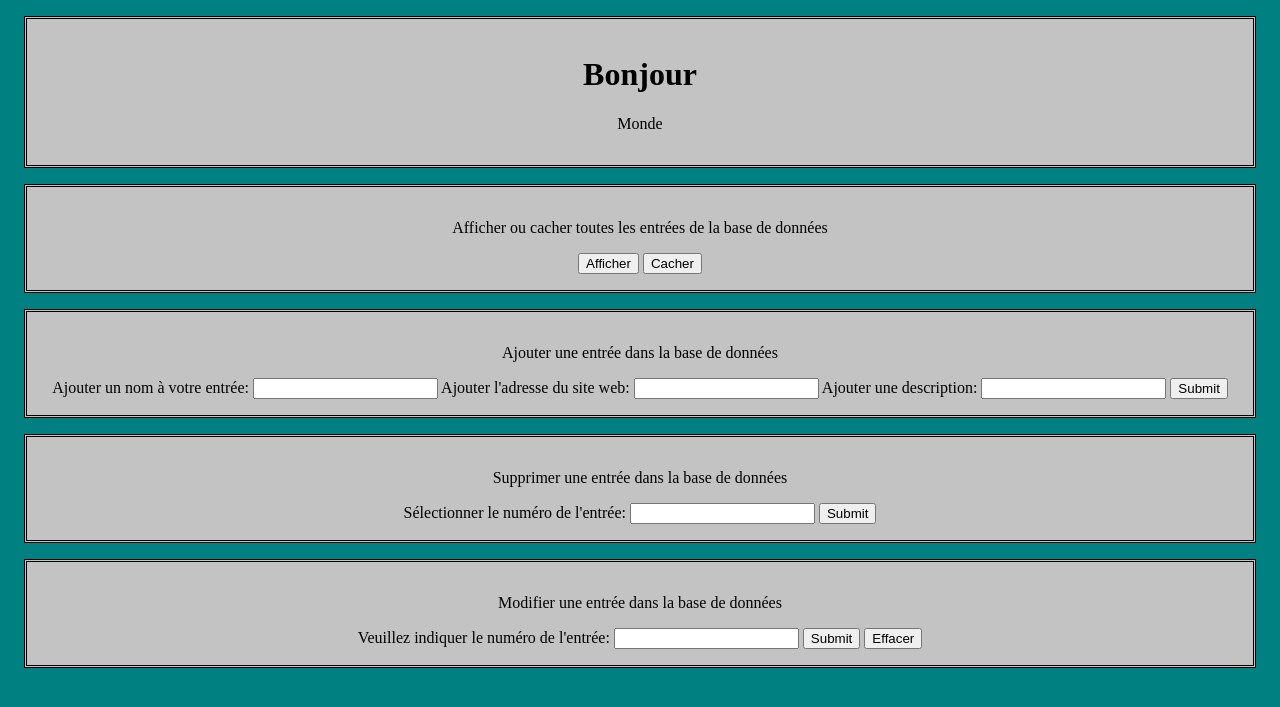
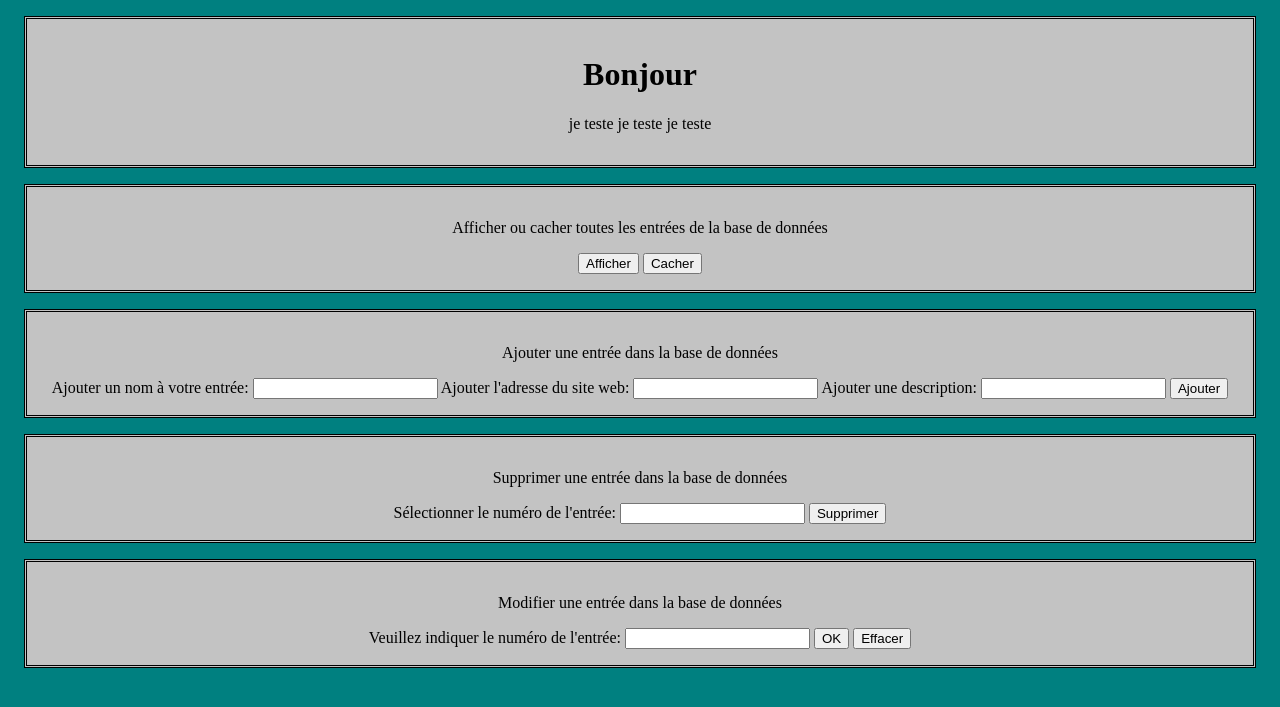
Before and after one commit to JoleneDwwm/miniBriefBDD, a PHP site: page / in a window 1280 px wide. Shown: the top 707 px of the page. Run offline with PHP 8.4, Linux system fonts and the light colour scheme.

Commit message:
varTest introduction
Je vais l'utiliser pour des tests lors de la réorganisation du code.

Quelques nettoyages en plus.

```diff
--- a/index.php
+++ b/index.php
@@ -80,6 +80,8 @@ if (isset($_POST['modified0']) && isset($_POST['modified1']) && isset($_POST['mo
     echo '<script>alert("Votre entrée a bien été modifiée!")</script>';
 }
 
+$varTest = 'je teste je teste je teste ';
+
 //Template setup pt1/4
 require_once('template.class.php');
 define('TEMPLATES_PATH', 'templates');
@@ -87,7 +89,7 @@ define('TEMPLATES_PATH', 'templates');
 $template = new Template(TEMPLATES_PATH.'/tpl.html');
 //Assign values 3/4
 $template->assign('title', 'Bonjour');
-$template->assign('text', 'Monde');
+$template->assign('text', $varTest);
 //Show content 4/4
 $template->show();
 ?>
--- a/templates/tpl.html
+++ b/templates/tpl.html
@@ -27,7 +27,7 @@
             Ajouter un nom à votre entrée: <input type="text" name="newLinkName">
             Ajouter l'adresse du site web: <input type="text" name="newLinkAddress">
             Ajouter une description: <input type="text" name="newLinkDescription">
-            <input type="submit">
+            <input type="submit" value="Ajouter">
         </form>
         </div>
 
@@ -35,7 +35,7 @@
         <p>Supprimer une entrée dans la base de données</p>
         <form method="post">
             Sélectionner le numéro de l'entrée: <input type="int" name="numberDelete">
-            <input type="submit">
+            <input type="submit" value="Supprimer">
         </form>
         </div>
 
@@ -43,7 +43,7 @@
         <p>Modifier une entrée dans la base de données</p>
         <form method="post">
             Veuillez indiquer le numéro de l'entrée: <input type="int" name="findIdNumber">
-            <input type="submit">
+            <input type="submit" value="OK">
             <input type="submit" name="buttonErase" class="button" value="Effacer" />
         </form>
     </div>
```
